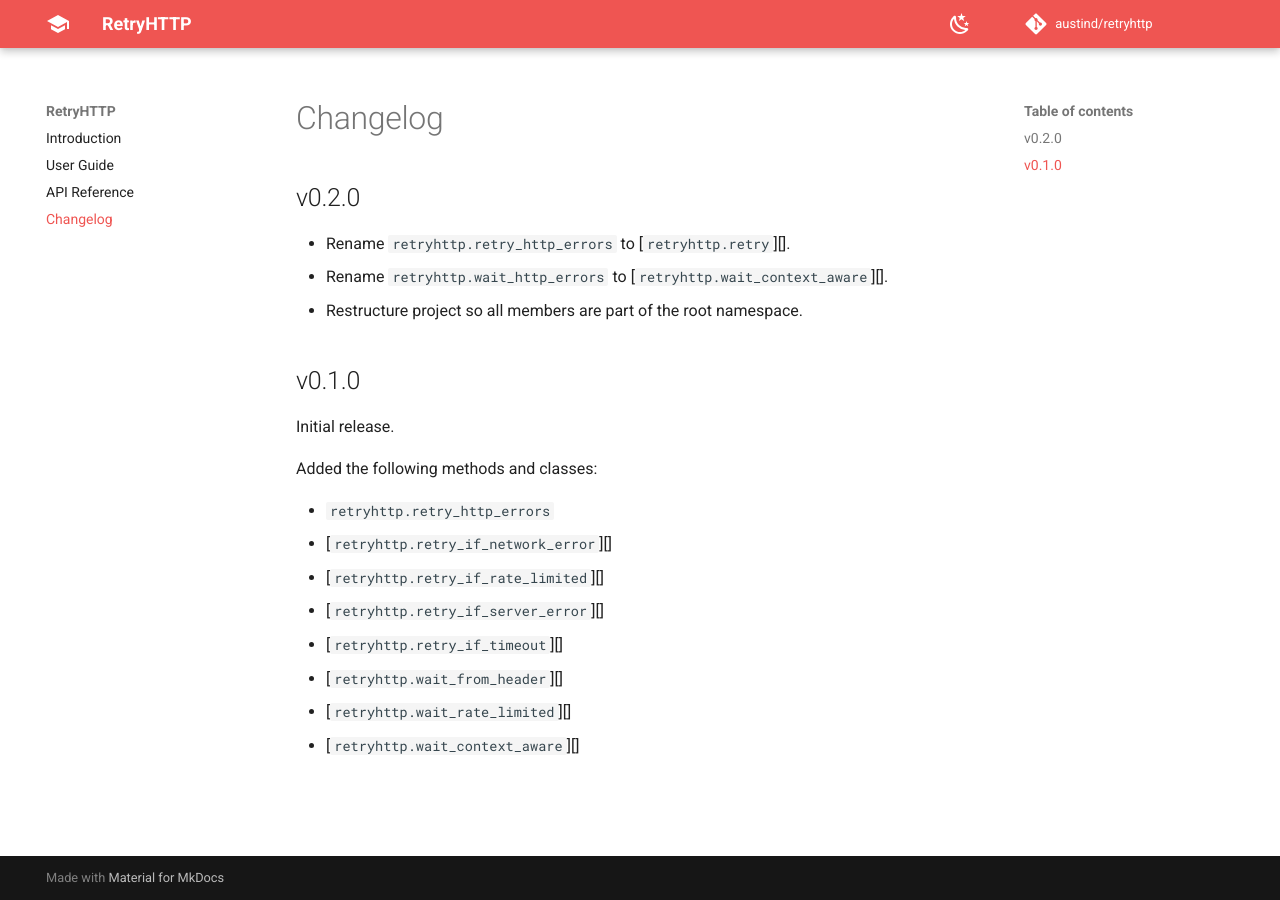
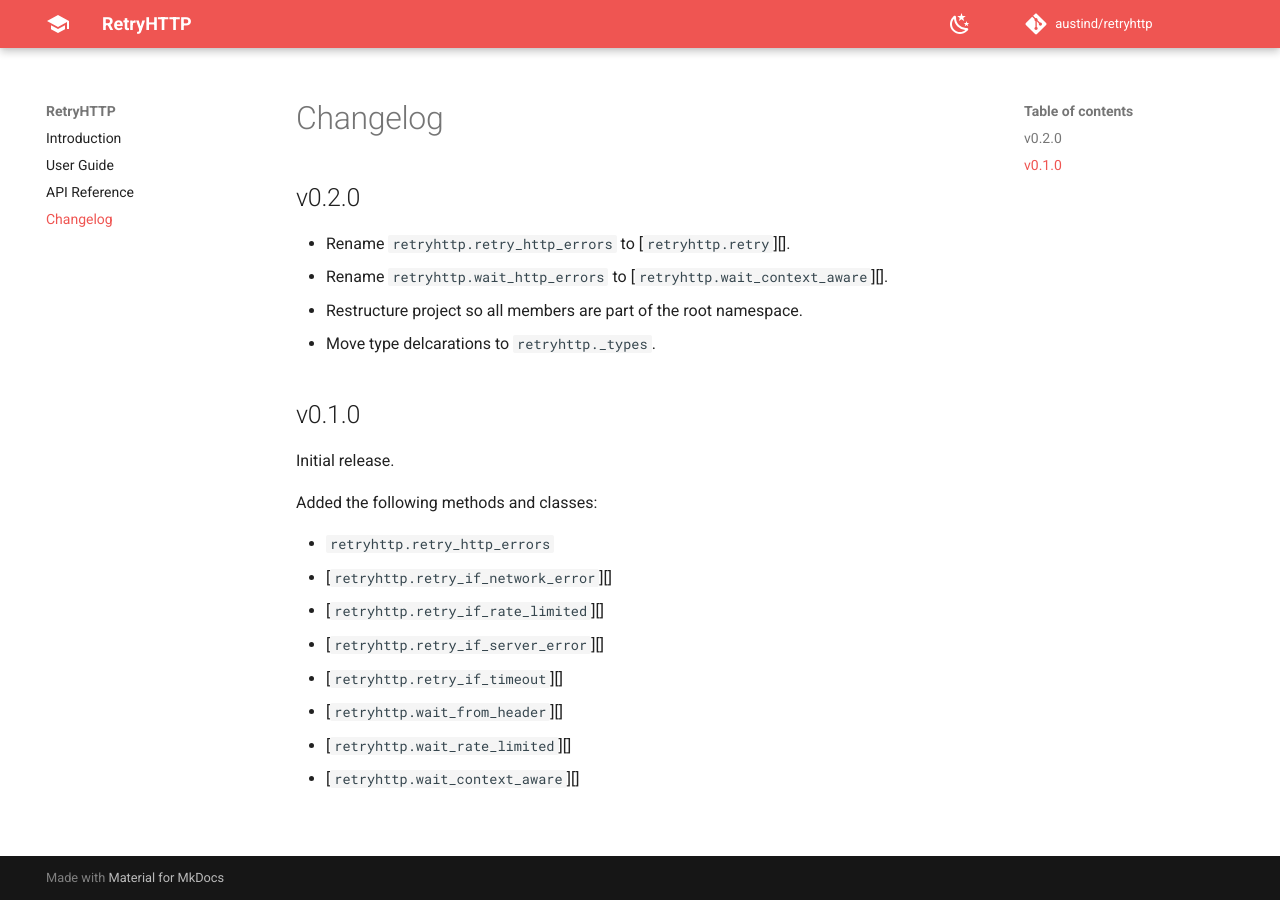
Before and after one commit to austind/retryhttp, an MkDocs documentation site: the page built from docs/changelog.md, in a window 1280 px wide. Built offline with MkDocs 1.6.1 and Material for MkDocs 9.7.7, drawn with Linux system fonts in a browser that asks for light colours; comment, search, counter and statistics services are not loaded.

Commit message:
Update changelog

```diff
--- a/docs/changelog.md
+++ b/docs/changelog.md
@@ -5,6 +5,7 @@
 * Rename `retryhttp.retry_http_errors` to [`retryhttp.retry`][].
 * Rename `retryhttp.wait_http_errors` to [`retryhttp.wait_context_aware`][].
 * Restructure project so all members are part of the root namespace.
+* Move type delcarations to `retryhttp._types`.
 
 ## v0.1.0
 
```
